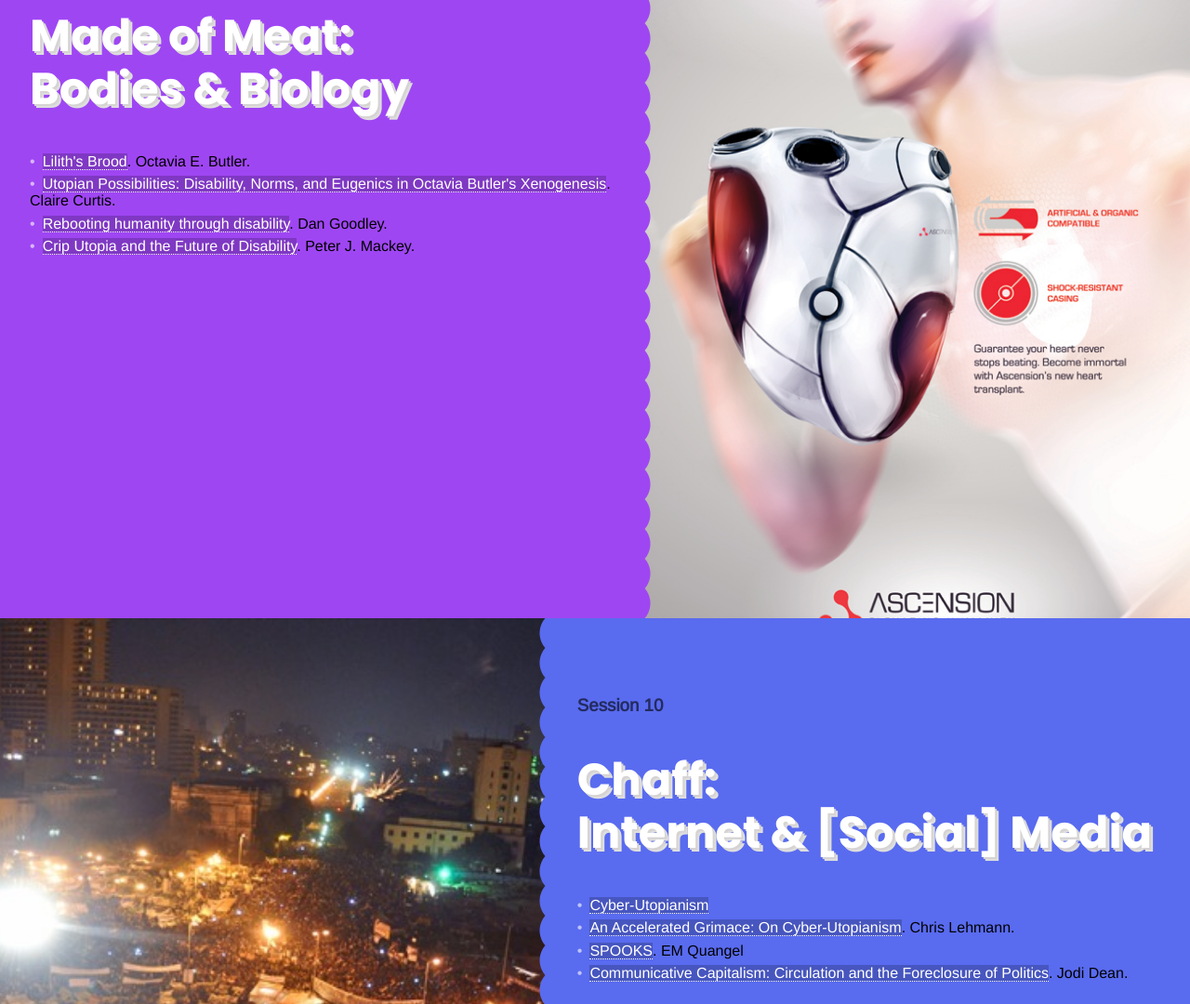
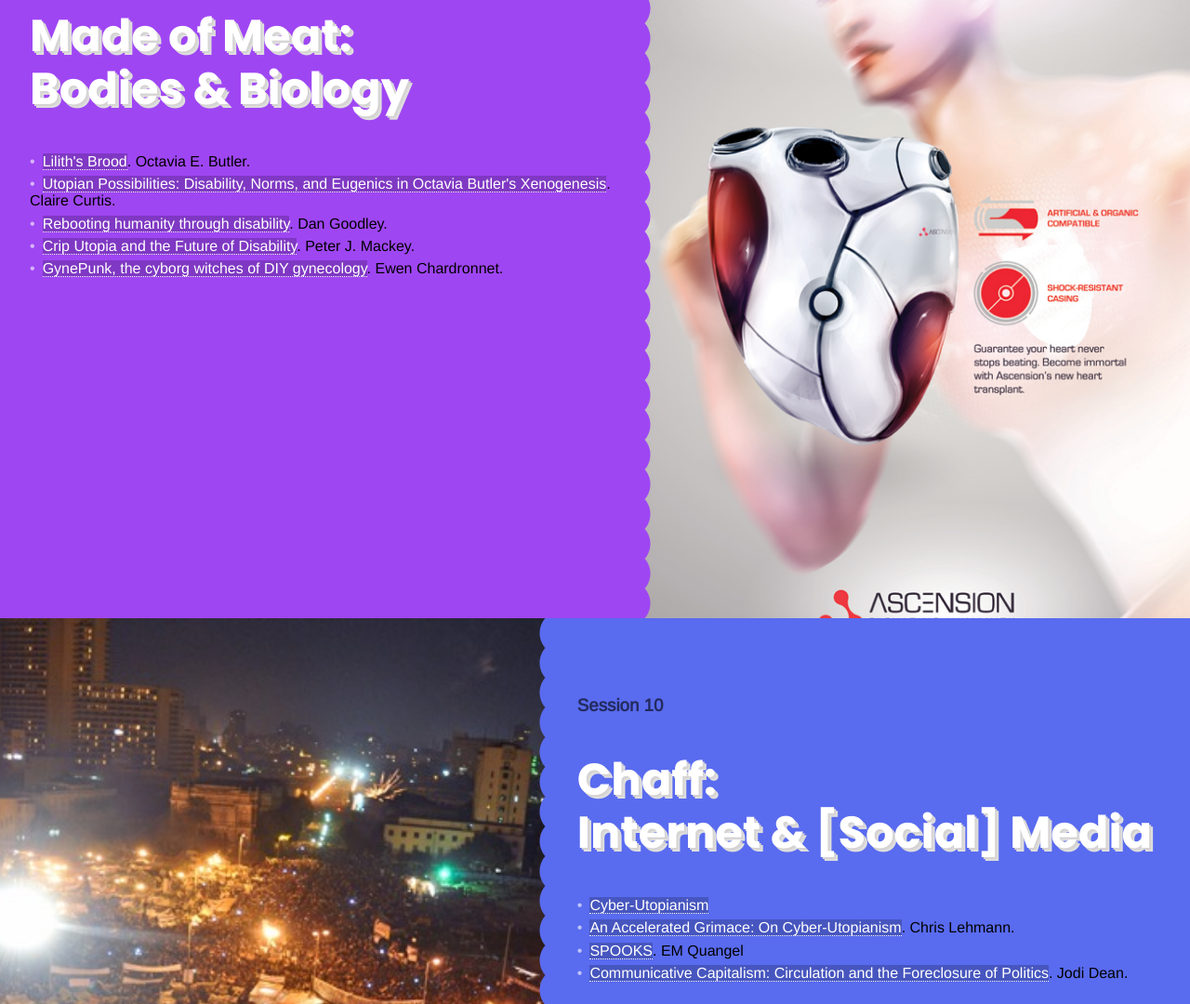
Before and after one commit to frnsys/speculating_futures, a plain HTML site: page site/index.html in a window 1280 px wide. Shown: the part 8260-9340 px from the top of the page at 93% size. Drawn offline with nearby package versions, Linux system fonts and the light colour scheme.

Commit message:
added gynepunk

```diff
--- a/site/index.html
+++ b/site/index.html
@@ -199,6 +199,7 @@
                     <li><a href="http://online.liverpooluniversitypress.co.uk/doi/abs/10.3828/jlcds.2015.2">Utopian Possibilities: Disability, Norms, and Eugenics in Octavia Butler's Xenogenesis</a>. Claire Curtis.</li>
                     <li><a href="https://dishuman.com/2015/02/02/rebooting-humanity-through-disability/">Rebooting humanity through disability</a>. Dan Goodley.</li>
                     <li><a href="http://cdd.journals.yorku.ca/index.php/cdd/article/download/23383/21615">Crip Utopia and the Future of Disability</a>. Peter J. Mackey.</li>
+                    <li><a href="http://www.makery.info/en/2016/06/30/gynepunk-les-sorcieres-cyborg-de-la-gynecologie-diy/">GynePunk, the cyborg witches of DIY gynecology</a>. Ewen Chardronnet.</li>
                 </ul>
             </div>
         </article>
```
Also changed, not shown: 1 other file.
